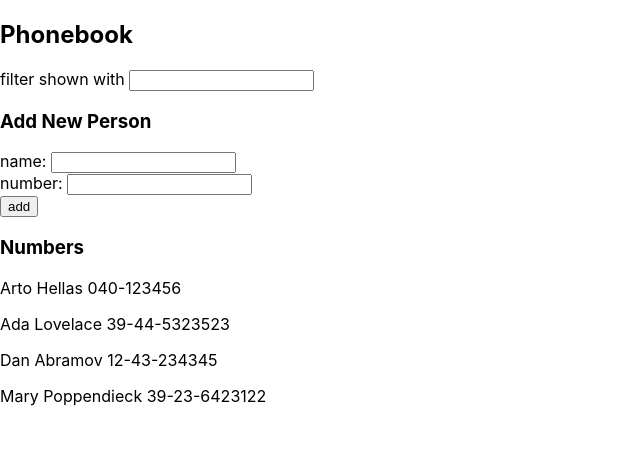
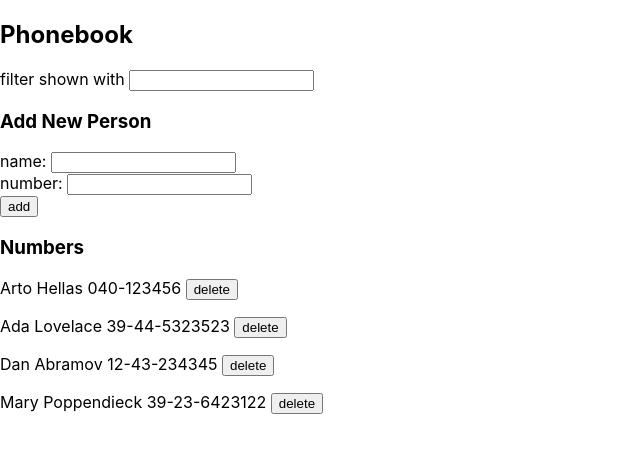
Before and after one commit to williamhaw/fullstackopen, a React (Create React App) app in the folder part2/phonebook/: page / in a window 1280 px wide. Shown: the top 452 px of the page, without its empty margins (0-640 px from the left). Built offline with nearby package versions, Linux system fonts and the light colour scheme; data requests are answered from the project's data file.

Commit message:
Exercise 2.17

```diff
--- a/part2/phonebook/src/App.js
+++ b/part2/phonebook/src/App.js
@@ -7,7 +7,7 @@ const App = () => {
     personService
       .getAll()
       .then(response => setPersons(response.data))
-  }, [])
+  }, [persons])
 
   const [newName, setNewName] = useState('')
   const [newNumber, setNewNumber] = useState('')
@@ -42,6 +42,13 @@ const App = () => {
     }
   }
 
+  const handleDeletion = (id) => {
+    if (window.confirm(`Delete ${persons.find(p => p.id === id).name}?`)) {
+      personService.deletePerson(id)
+      setPersons(persons.filter(p => p.id === id))
+    }
+  }
+
   return (
     <div>
       <h2>Phonebook</h2>
@@ -49,7 +56,7 @@ const App = () => {
       <h3>Add New Person</h3>
       <PersonForm newName={newName} newNumber={newNumber} handleNewName={handleNewName} handleNewNumber={handleNewNumber} addNewPerson={addNewPerson} />
       <h3>Numbers</h3>
-      <Persons persons={persons} filter={filter} />
+      <Persons persons={persons} filter={filter} handleDeletion={handleDeletion}/>
     </div>
   )
 }
@@ -72,9 +79,11 @@ const PersonForm = ({ newName, newNumber, handleNewName, handleNewNumber, addNew
   </form>
 )
 
-const Persons = ({ persons, filter }) => (
+const Persons = ({ persons, filter, handleDeletion }) => (
   <div>
-    {persons.filter(p => p.name.toLowerCase().includes(filter.toLowerCase())).map(p => <p key={p.name}>{p.name} {p.number}</p>)}
+    {persons
+      .filter(p => p.name.toLowerCase().includes(filter.toLowerCase()))
+      .map(p => <p key={p.name}>{p.name} {p.number} <button onClick={() => handleDeletion(p.id)}>delete</button></p>)}
   </div>
 )
 
--- a/part2/phonebook/src/services/persons.js
+++ b/part2/phonebook/src/services/persons.js
@@ -1,5 +1,5 @@
 import axios from 'axios'
-const baseUrl = 'http://localhost:3001/persons'
+const baseUrl = 'http://localhost:3001/persons/'
 
 const getAll = () => {
   return axios.get(baseUrl)
@@ -9,4 +9,8 @@ const create = newPerson => {
   return axios.post(baseUrl, newPerson)
 }
 
-export default { getAll, create }
+const deletePerson = id => {
+  return axios.delete(baseUrl + id.toString())
+}
+
+export default { getAll, create, deletePerson }
```
